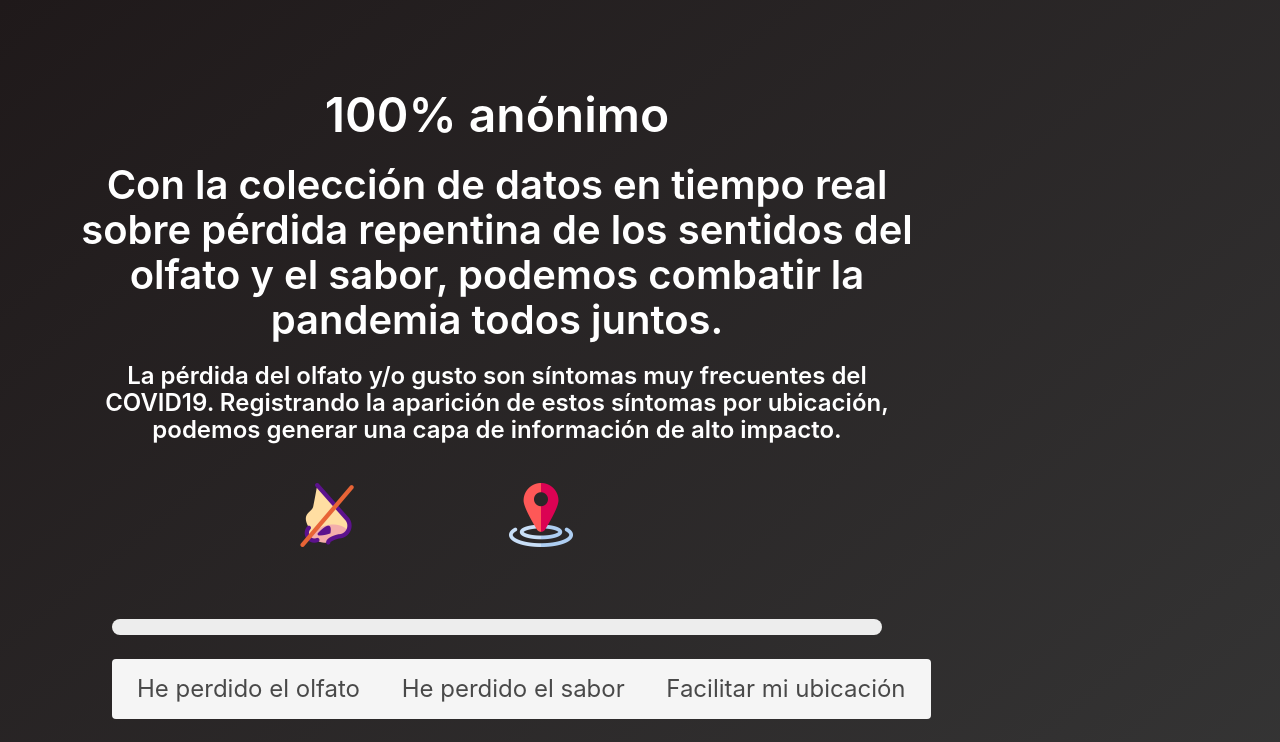
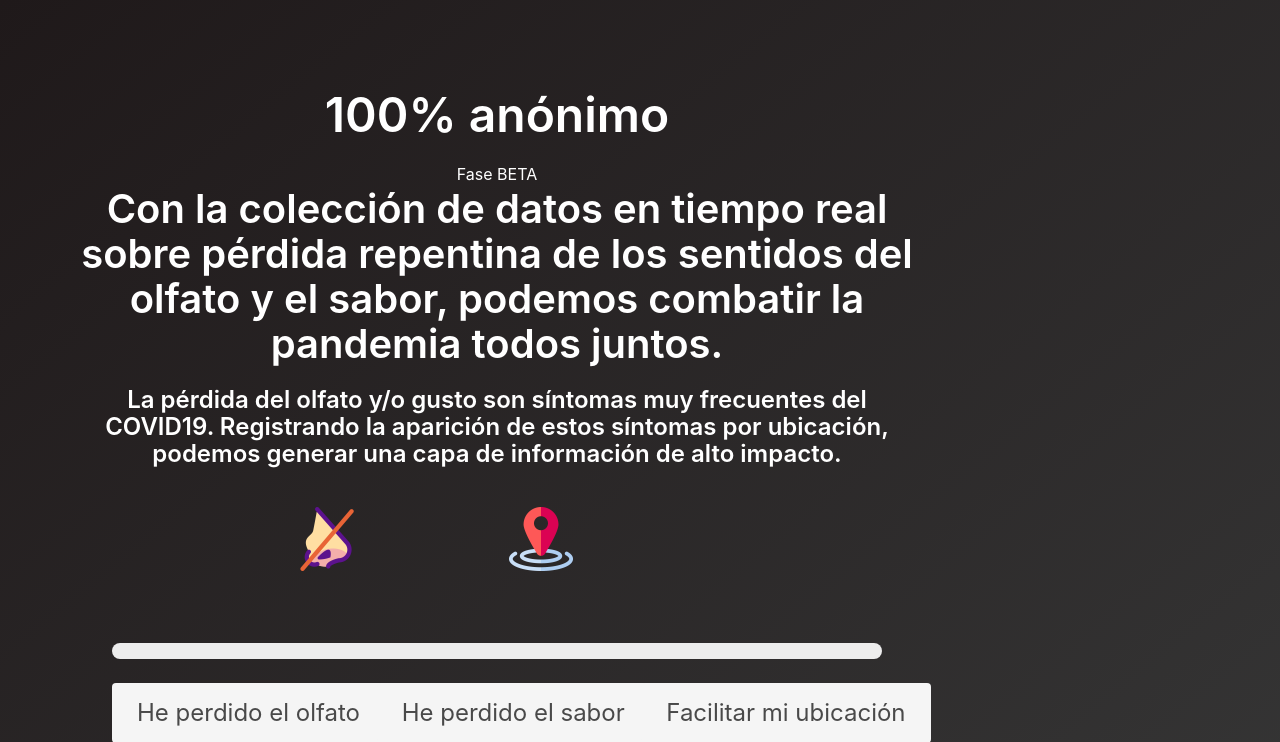
Before and after one commit to deeptony/sniffCOVID, a Flask app: page / in a window 1280 px wide. Shown: the part 56-798 px from the top of the page. Run offline with Flask 2, Linux system fonts and the light colour scheme; some libraries are stand-ins or nearby versions.

Commit message:
Declaring beta phase

```diff
--- a/templates/landing.html
+++ b/templates/landing.html
@@ -11,8 +11,9 @@
             <div class="column is-three-quarters-desktop">
               <!--<h1 class="title is-3" style="margin-bottom:50px;">Según <a href="#"><u>estudios científicos recientes</u></a>, la pérdida repentina de olfato / gusto, sin otros síntomas, podría ser un indicador temprano de infección por COVID19.<br><br></h1>-->
               <h1 class="title is-1 is-size-3-mobile" style="margin-bottom:20px;">100% anónimo</h1>
-              <h1 class="title is-2 is-size-4-mobile" style="margin-bottom:20px;">Con la colección de datos en tiempo real sobre pérdida repentina de los sentidos del olfato y el sabor, podemos combatir la pandemia todos juntos.</h1>
-              <h2 class="title is-4 is-size-5-mobile" style="margin-bottom:40px;">La pérdida del olfato y/o gusto son síntomas muy frecuentes del COVID19. Registrando la aparición de estos síntomas por ubicación, podemos generar una capa de información de alto impacto.</h2>
+              <p>Fase BETA</p>
+              <h2 class="title is-2 is-size-4-mobile" style="margin-bottom:20px;">Con la colección de datos en tiempo real sobre pérdida repentina de los sentidos del olfato y el sabor, podemos combatir la pandemia todos juntos.</h2>
+              <h3 class="title is-4 is-size-5-mobile" style="margin-bottom:40px;">La pérdida del olfato y/o gusto son síntomas muy frecuentes del COVID19. Registrando la aparición de estos síntomas por ubicación, podemos generar una capa de información de alto impacto.</h3>
 
               <!-- informative icons -->
               <div class="columns is-multiline is-mobile is-centered" style="margin-bottom:60px;">
```
Also changed, not shown: 2 other files.
